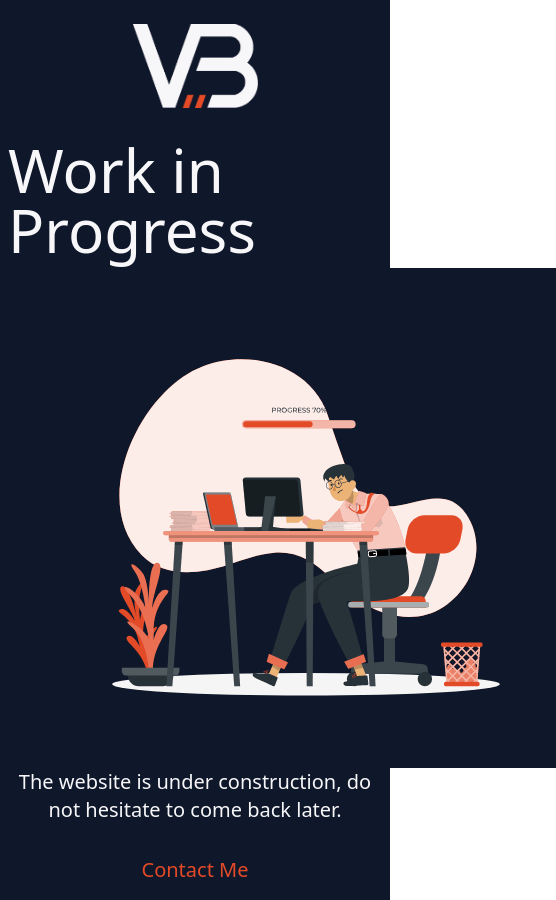
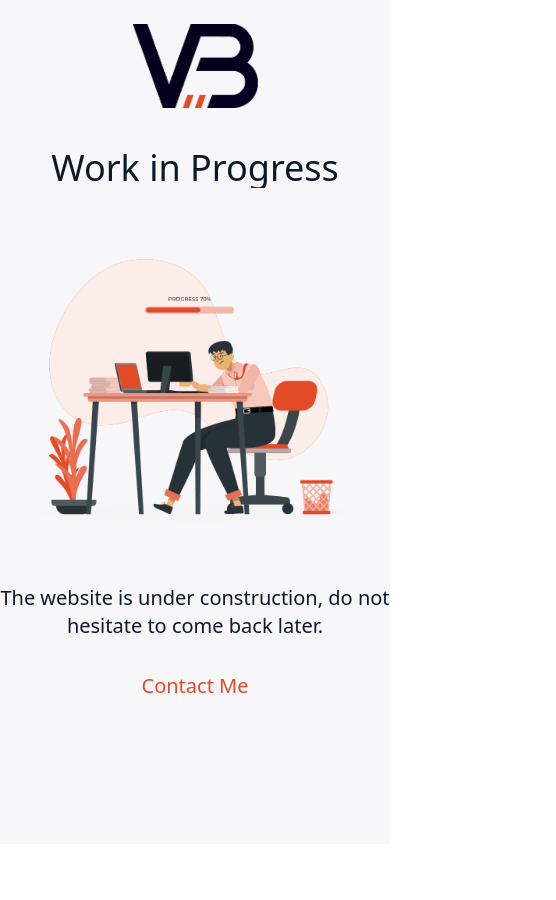
Before and after one commit to Vincent-Bouton/vb-dev, a Next.js app: page / in a window 390 px wide. Shown: the whole page, 556 px wide, since content can reach past the window. After the commit the page ends 844 px from the top, so only its background shows below. Built offline with nearby package versions, Linux system fonts and the light colour scheme.

Commit message:
Responsive

```diff
--- a/components/Illustration.jsx
+++ b/components/Illustration.jsx
@@ -2,8 +2,8 @@ import Image from "next/image";
 
 const Illustration = (props) => {
   return (
-    <figure style={"size" in props ? { width:props.size } : {width:"200px"}}>
-      <Image src={props.image} alt={`${ props.caption } Illustration`} layout="responsive"/>
+    <figure>
+      <Image src={props.image} alt={`${ props.caption } Illustration`} layout="intrinsic" width="500" height="500"/>
       <figcaption className="sr-only">{props.caption}</figcaption>
     </figure>
   )
--- a/pages/index.jsx
+++ b/pages/index.jsx
@@ -8,7 +8,7 @@ import WiPDark from "../public/progress/WiP-Dark.gif"
 import WiPWhite from "../public/progress/WiP-white.gif"
 
 const HomePage = () => {
-  let dark = true
+  let dark = false
   return(
     <div className={dark ? "dark" : ""}>
       <div className="bg-neutral text-dark dark:bg-dark dark:text-neutral min-h-screen">
@@ -16,11 +16,11 @@ const HomePage = () => {
           <Header dark={dark}/>
         </div>
         <main className="container m-auto">
-          <h1 className="text-6xl max-w-max mx-auto p-2">Work in Progress</h1>
-          <div className="mx-auto max-w-max pl-14">
+          <h1 className="text-4xl max-w-max mx-auto px-2 pt-4">Work in Progress</h1>
+          <div className="mx-auto max-w-max transition-all md:pl-14">
             <Illustration size={500} caption="Boy standing at desk working on his computer" image={dark ? WiPDark : WiPWhite}/>
           </div>
-          <p className="text-xl text-center w-96 mx-auto">The website is under construction, do not hesitate to come back later.</p>
+          <p className="text-xl text-center sm:w-96 mx-auto">The website is under construction, do not hesitate to come back later.</p>
           <div className="mt-4">
             <Link href="/contact">
               <div className="max-w-max py-4 px-4 mx-auto text-xl transition text-primary rounded-sm hover:bg-primary hover:bg-opacity-20 hover:cursor-pointer">
```
